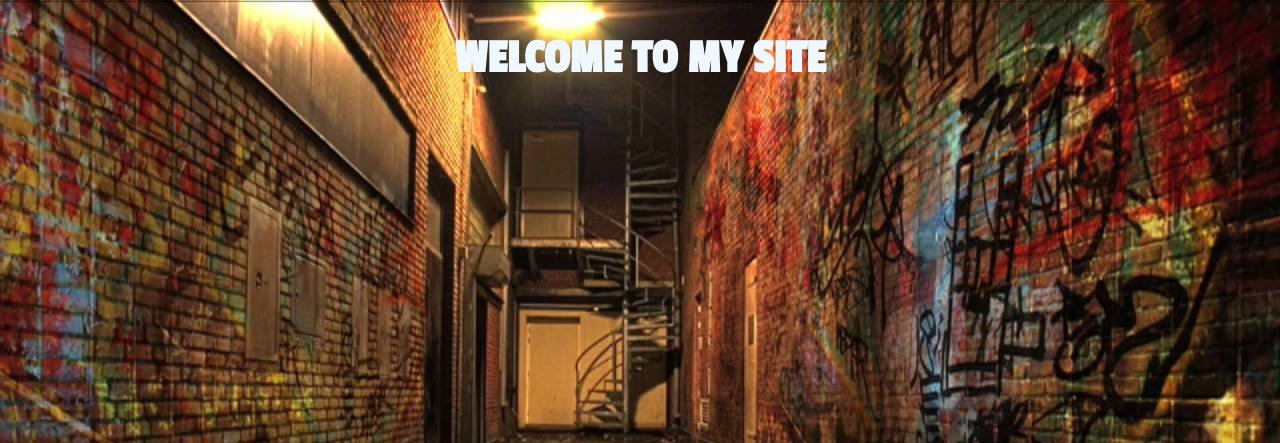
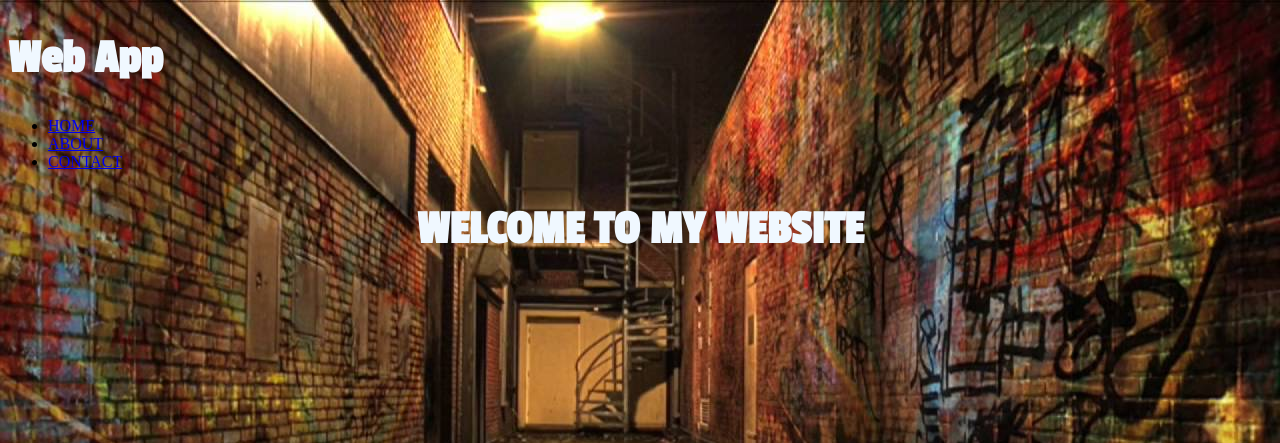
Before and after one commit to dacogemini/pydjangwebapp, a Django app: page / in a window 1280 px wide. Shown: the top 443 px of the page. Run offline with Django 3.2, Linux system fonts and the light colour scheme.

Commit message:
Added navbar

```diff
--- a/collection/static/css/style.css
+++ b/collection/static/css/style.css
@@ -6,3 +6,8 @@ h1 {
     color: aliceblue;
     font-size: 3em;
 }
+h2 {
+    font-family: 'Passion One', cursive;
+    color: aliceblue;
+    font-size: 3em;
+}
--- a/collection/templates/base.html
+++ b/collection/templates/base.html
@@ -1,6 +1,6 @@
 <!-- We’re going to strip out all website-common code from index.html
 and stick it into base.html: -->
-
+<!-- Tell Django that there are static files top be used on this page: -->
 {% load staticfiles %}
 <!doctype html>
 <html>
@@ -15,9 +15,24 @@ and stick it into base.html: -->
     <link href="https://fonts.googleapis.com/css?family=Passion+One" rel="stylesheet">
     {% block header %}{% endblock header %}
 </head>
-
 <body>
-    {% block content}{% endblock content %}
-    {% block footer}{% endblock footer %}
+    <header>
+        <h1>Web App</h1>
+        <nav>
+            <ul>
+                <li>
+                    <a href="{% url 'home' %}">HOME</a>
+                </li>
+                <li>
+                    <a href="{% url 'about' %}">ABOUT</a>
+                </li>
+                <li>
+                    <a href="{% url 'contact' %}">CONTACT</a>
+                </li>
+            </ul>
+        </nav>
+    </header>
+    {% block content %}{% endblock content %}
+    {% block footer %}{% endblock footer %}
 </body>
 </html>
--- a/collection/templates/index.html
+++ b/collection/templates/index.html
@@ -1,15 +1,8 @@
-<!-- Tell Django that there are static files top be used on this page: -->
-{% load staticfiles %}
-<!doctype html>
-<html>
-<head>
-    <title>My Hello Web App Project</title>
-    <link rel="stylesheet" href="{% static 'css/style.css' %}" />
-    <link href="https://fonts.googleapis.com/css?family=Passion+One" rel="stylesheet">
-</head>
-<body>
-    <center><h1>WELCOME TO MY SITE</h1></center>
+{% extends 'base.html' %}
+{% block title %}
+    Homepage - {{ block.super }}
+{% endblock title %}
 
-
-</body>
-</html>
+{% block content %}
+    <center><h1>WELCOME TO MY WEBSITE</h1></center>
+{% endblock content %}
--- a/webapp/urls.py
+++ b/webapp/urls.py
@@ -6,10 +6,14 @@ with the newly created index.html.
 """
 from django.conf.urls import url
 from django.contrib import admin
-
+from django.views.generic import TemplateView
 from collection import views
 
 urlpatterns = [
     url('', views.index, name='home'),
+    url('about/', TemplateView.as_view(template_name='about.html'),
+        name='about'),
+    url('contact/', TemplateView.as_view(template_name='contact.html'),
+        name='contact'),
     url('admin/', admin.site.urls),
 ]
```
Also changed, not shown: collection/templates/about.html (added, +9 -0 lines), collection/templates/contact.html (added, +9 -0 lines).
